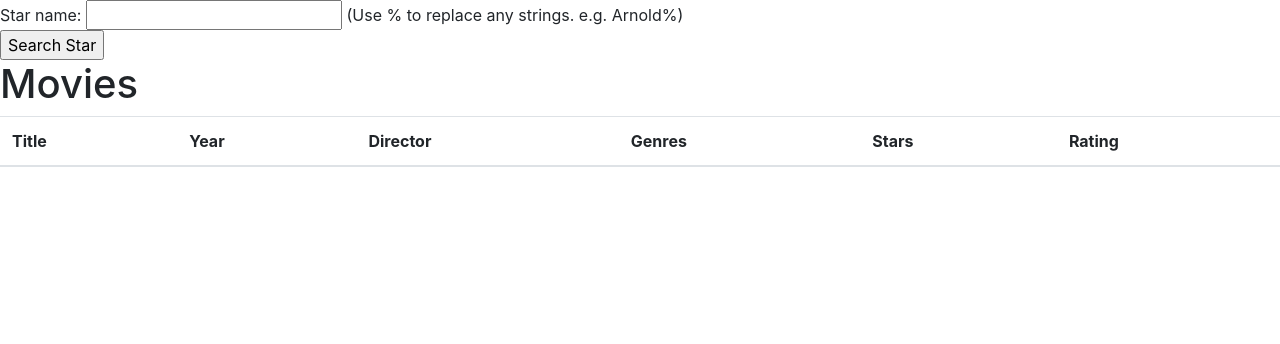
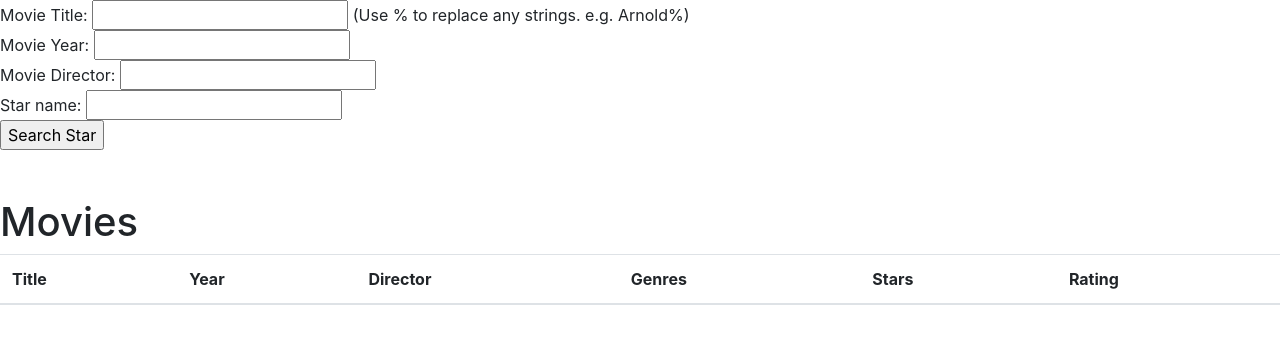
Before and after one commit to haininz/Fabflix, a plain HTML site: page WebContent/index.html in a window 1280 px wide. Drawn offline with nearby package versions, Linux system fonts and the light colour scheme; no server answers.

Commit message:
search bar

```diff
--- a/WebContent/index.html
+++ b/WebContent/index.html
@@ -23,9 +23,13 @@
 
 <!--Project 2 new add-->
 <form ACTION="form" METHOD="GET">
-    Star name: <input TYPE="TEXT" name="name"> (Use % to replace any strings. e.g. Arnold%)<br>
+    Movie Title: <input TYPE="TEXT" name="movie_title"> (Use % to replace any strings. e.g. Arnold%)<br>
+    Movie Year: <input TYPE="TEXT" name="movie_year"><br>
+    Movie Director: <input TYPE="TEXT" name="movie_director"><br>
+    Star name: <input TYPE="TEXT" name="star_name"><br>
     <input TYPE="SUBMIT" VALUE="Search Star">
 </form>
+<br><br />
 
 <h1>Movies</h1>
 
```
